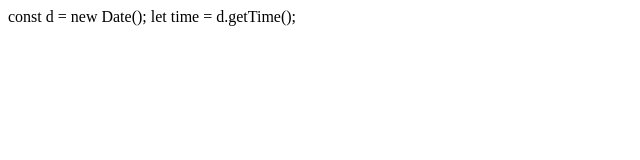
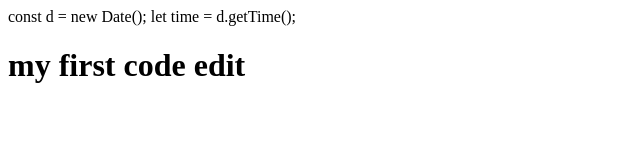
Before and after one commit to ashok1575/GIT-JENKINS, a plain HTML site: page index.html in a window 1280 px wide. Shown: the whole page, without its empty margins (0-640 px from the left). Drawn offline with Linux system fonts and the light colour scheme.

Commit message:
my first code edit

```diff
--- a/index.html
+++ b/index.html
@@ -1,2 +1,4 @@
 const d = new Date();
 let time = d.getTime();
+
+<h1>my first code edit<h1>
```
